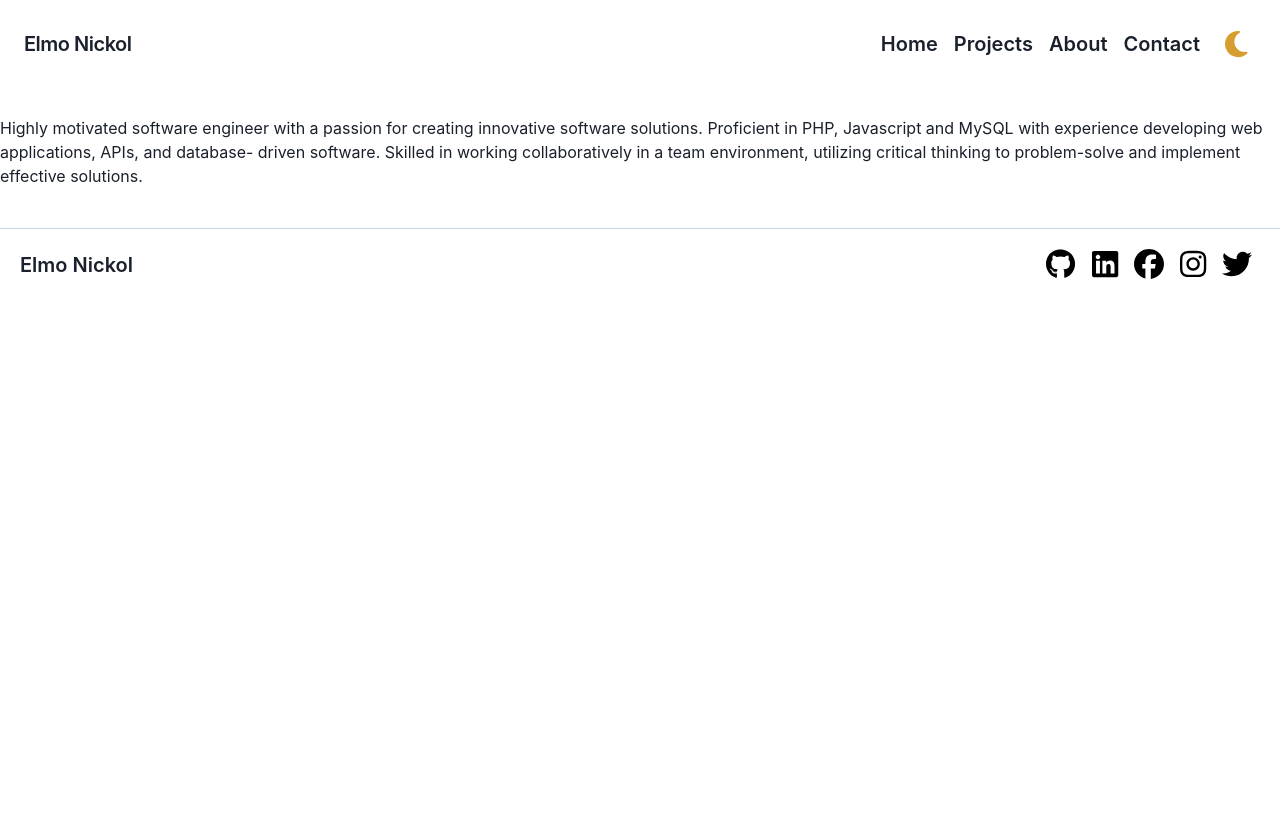
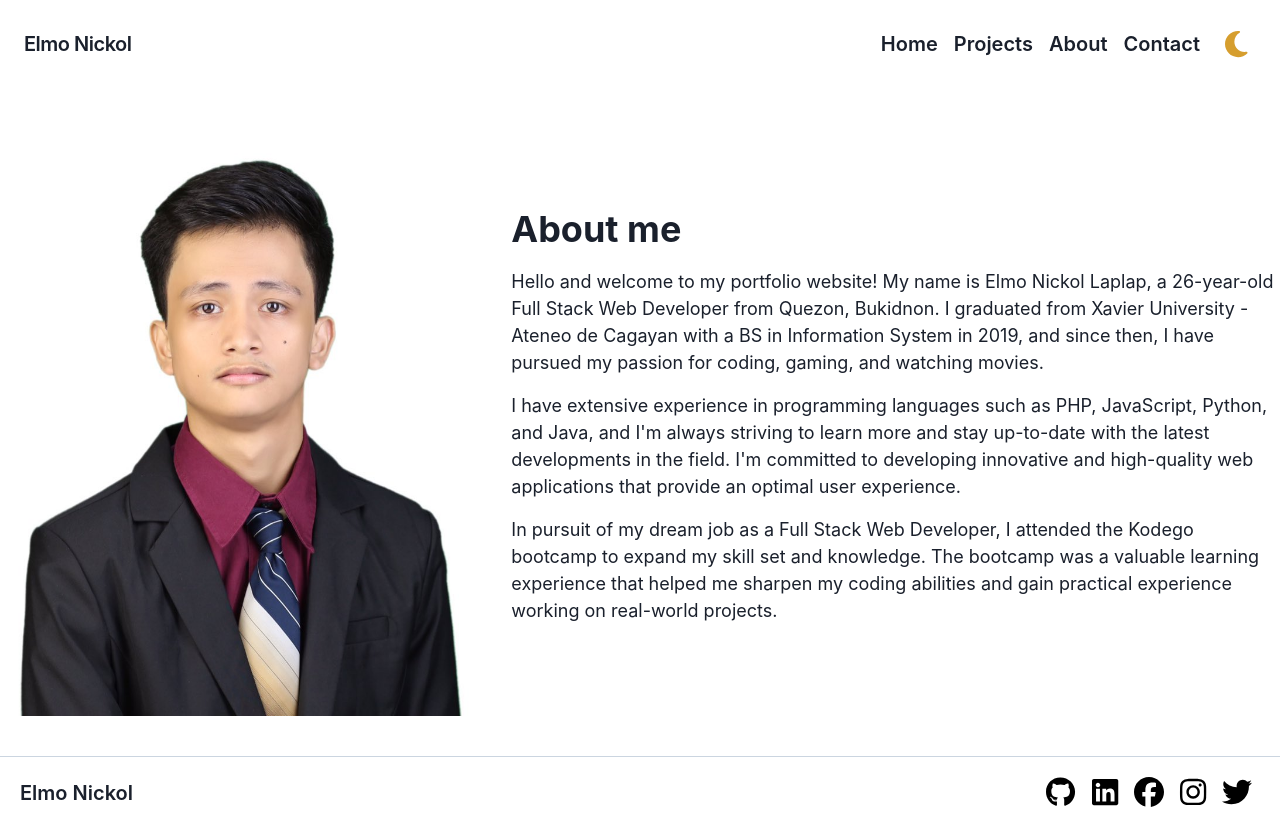
Before and after one commit to elmonickcool/my_portfolio, a Next.js app: page /about in a window 1280 px wide. Before the commit the page ends 800 px from the top, so only its background shows below. Built offline with nearby package versions, Linux system fonts and the light colour scheme.

Commit message:
draft about page

```diff
--- a/src/pages/about.jsx
+++ b/src/pages/about.jsx
@@ -1,13 +1,23 @@
-const About = () =>{
-    return(
-        <div>
-            <p>
-            Highly motivated software engineer with a passion for creating innovative software solutions.
-            Proficient in PHP, Javascript and MySQL with experience developing web applications, APIs, and database- driven software.
-            Skilled in working collaboratively in a team environment, utilizing critical thinking to problem-solve and implement effective solutions.
-            </p>
-        </div>
-    )
-}
+import { Box, Flex, Heading, Text, Image } from "@chakra-ui/react";
 
-export default About
+const About = () => {
+  return (
+    <Flex alignItems="center">
+      <Image src="/elmonickol.jpg" width={500} height={600} alt="about image" mr="8" />
+      <Box>
+        <Heading>About me</Heading>
+        <Text fontSize="lg" mt="4">
+          Hello and welcome to my portfolio website! My name is Elmo Nickol Laplap, a 26-year-old Full Stack Web Developer from Quezon, Bukidnon. I graduated from Xavier University - Ateneo de Cagayan with a BS in Information System in 2019, and since then, I have pursued my passion for coding, gaming, and watching movies.
+        </Text>
+        <Text fontSize="lg" mt="4">
+          I have extensive experience in programming languages such as PHP, JavaScript, Python, and Java, and I'm always striving to learn more and stay up-to-date with the latest developments in the field. I'm committed to developing innovative and high-quality web applications that provide an optimal user experience.
+        </Text>
+        <Text fontSize="lg" mt="4">
+          In pursuit of my dream job as a Full Stack Web Developer, I attended the Kodego bootcamp to expand my skill set and knowledge. The bootcamp was a valuable learning experience that helped me sharpen my coding abilities and gain practical experience working on real-world projects.
+        </Text>
+      </Box>
+    </Flex>
+  );
+};
+
+export default About;
```
Also changed, not shown: public/elmonickol.jpg (added).
